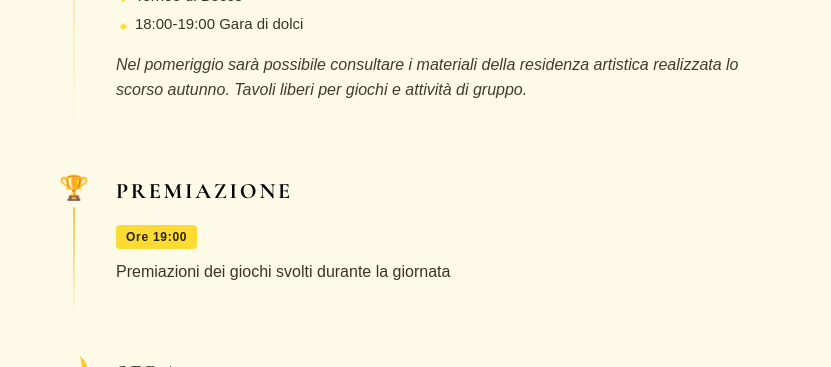
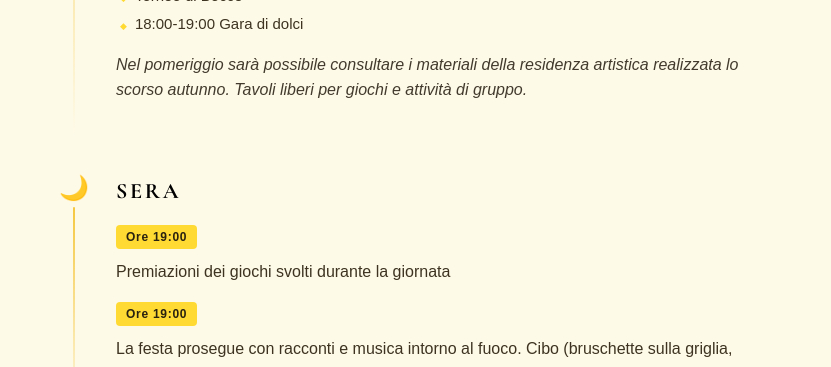
Before and after one commit to kiracolci/Copialascuola, a React (Vite) app: page /Festa in a window 1280 px wide. Shown: the part 1474-1841 px from the top of the page, without its empty margins (224-1055 px from the left). Built offline with nearby package versions, Linux system fonts and the light colour scheme.

Commit message:
fix Festa.css import case

```diff
--- a/src/Pages/Festa.tsx
+++ b/src/Pages/Festa.tsx
@@ -34,13 +34,6 @@ const schedule = [
     ],
   },
 
-  {
-    period: "Premiazione",
-    icon: "🏆",
-    items: [
-      { time: "Ore 19:00", desc: "Premiazioni dei giochi svolti durante la giornata" },
-    ],
-  },
   {
     period: "Sera",
     icon: "🌙",
```
